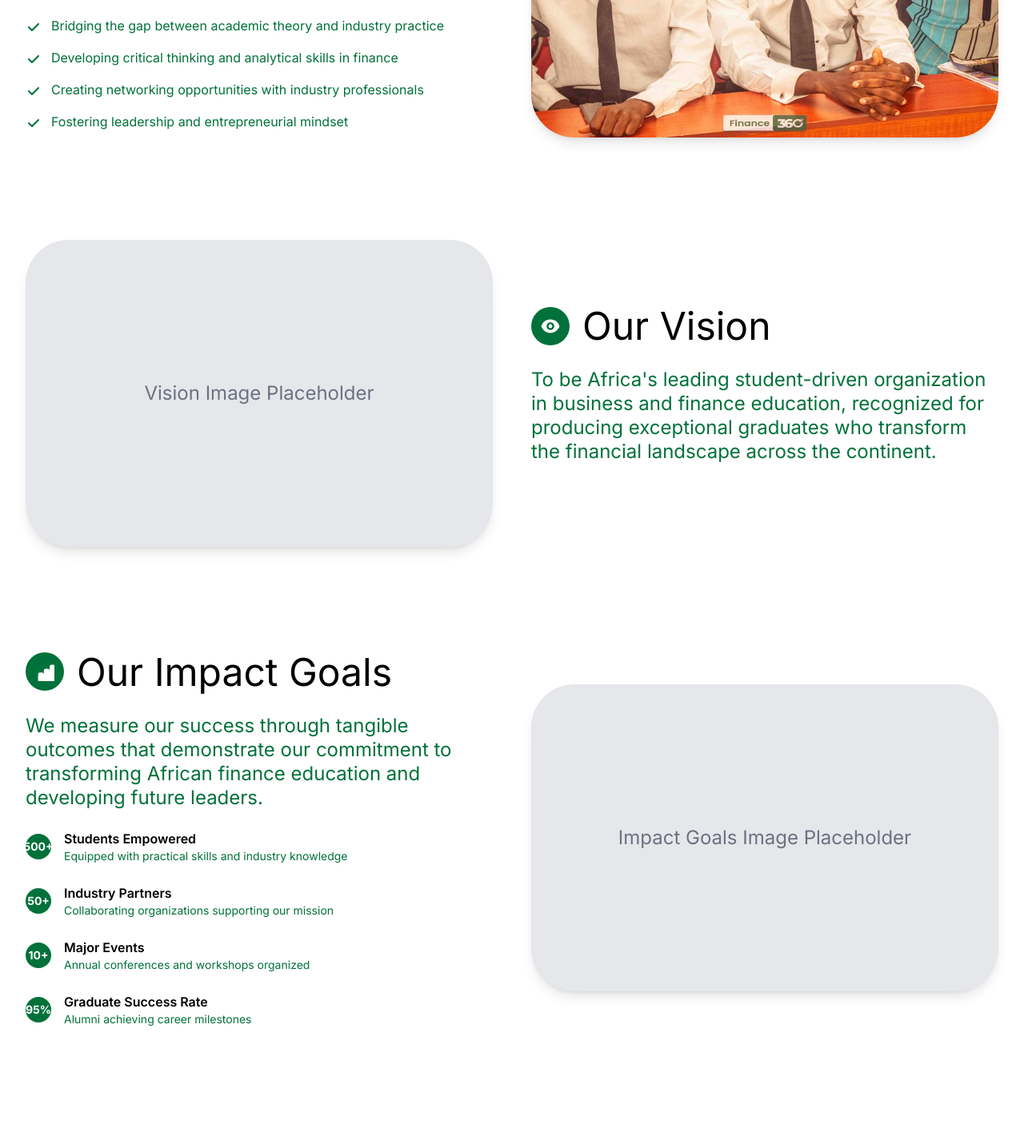
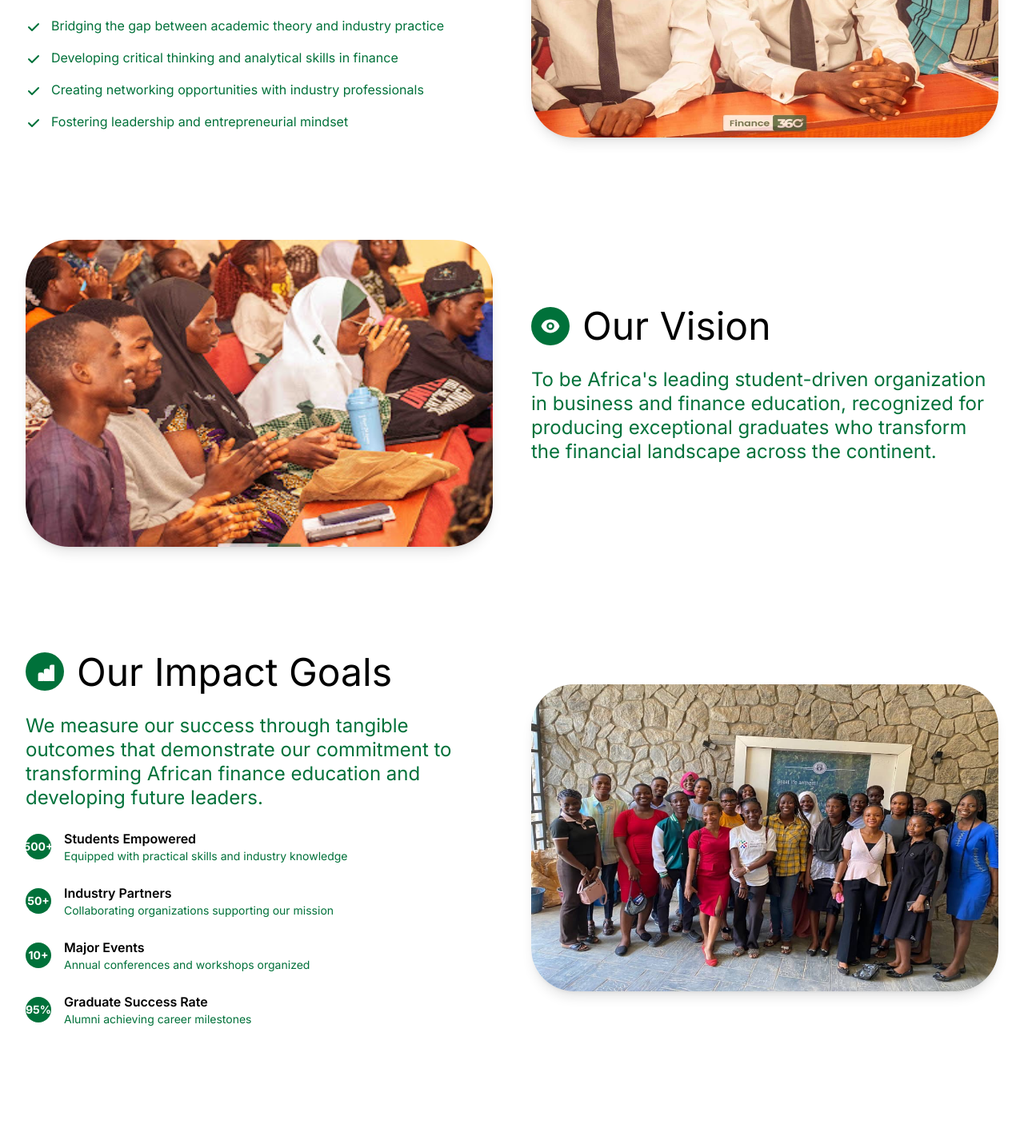
Before and after one commit to kingkreation/bof_oau, a React (Vite) app: page /mission in a window 1280 px wide. Shown: the part 902-2323 px from the top of the page at 80% size. Built offline with nearby package versions, Linux system fonts and the light colour scheme.

Commit message:
inages added

```diff
--- a/src/pages/Mission/index.tsx
+++ b/src/pages/Mission/index.tsx
@@ -102,11 +102,8 @@ import React from 'react';
                           recognized for producing exceptional graduates who transform the financial landscape across the continent.
                         </p>
                       </div>
-                      <div className="lg:order-1 relative">
-                        <div className="w-full h-96 bg-gray-200 rounded-lg shadow-lg flex items-center justify-center">
-                          <span className="text-gray-500 text-lg">Vision Image Placeholder</span>
-                        </div>
-                      </div>
+                      <div className = "relative" >
+                    <img src="/images/vission.JPG"alt="vission image"className="w-full h-96 rounded-lg shadow-lg"/></div>
                     </div>
                   </div>
                 </section>
@@ -167,11 +164,8 @@ import React from 'react';
                           </div>
                         </div>
                       </div>
-                      <div className="relative">
-                        <div className="w-full h-96 bg-gray-200 rounded-lg shadow-lg flex items-center justify-center">
-                          <span className="text-gray-500 text-lg">Impact Goals Image Placeholder</span>
-                        </div>
-                      </div>
+                      <div className = "relative" >
+                    <img src="/images/impact.JPG"alt="our impact image"className="w-full h-96 rounded-lg shadow-lg"/></div>
                     </div>
                   </div>
                 </section>
```
Also changed, not shown: public/images/impact.JPG (added), public/images/vission.JPG (added).
